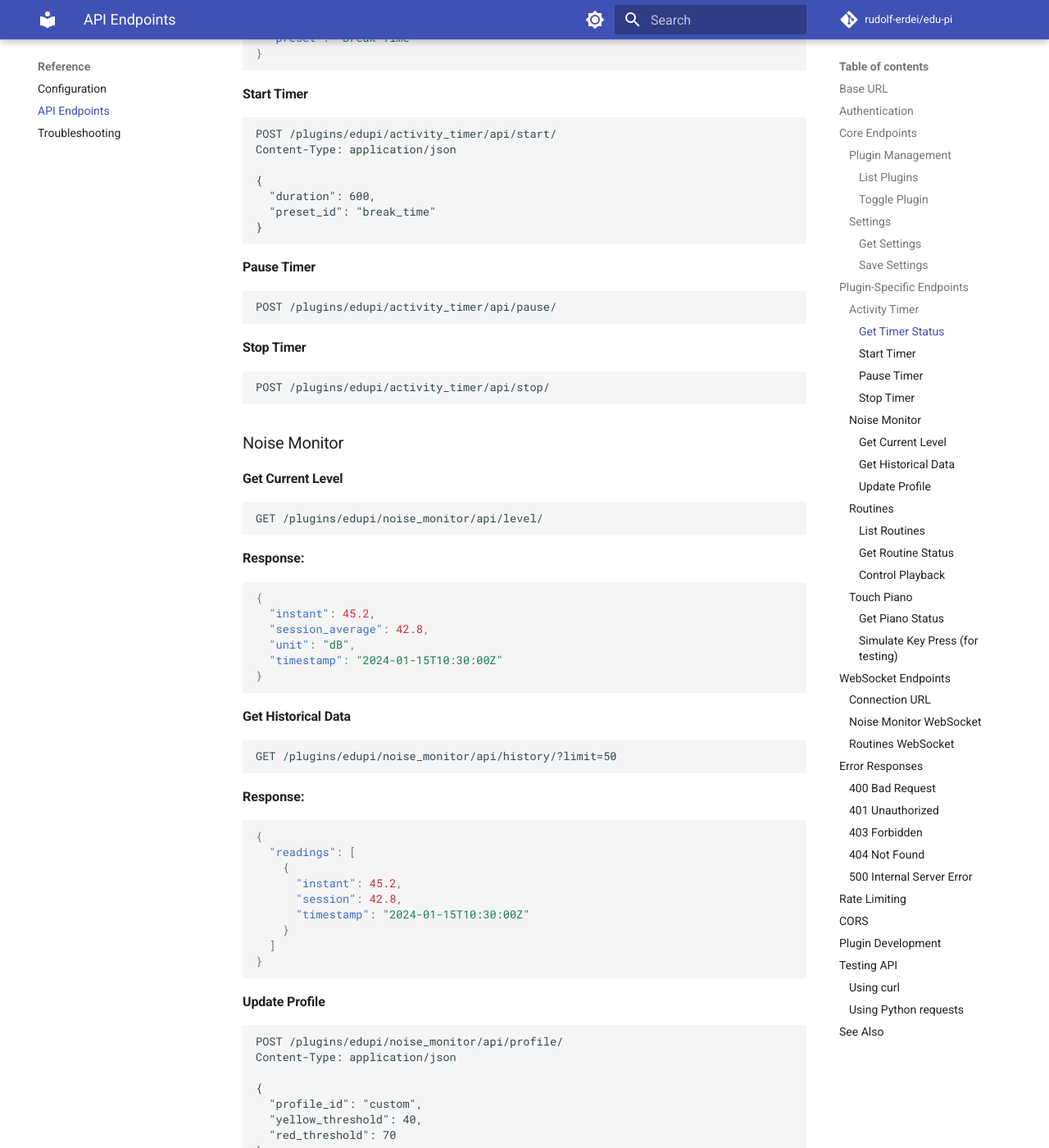
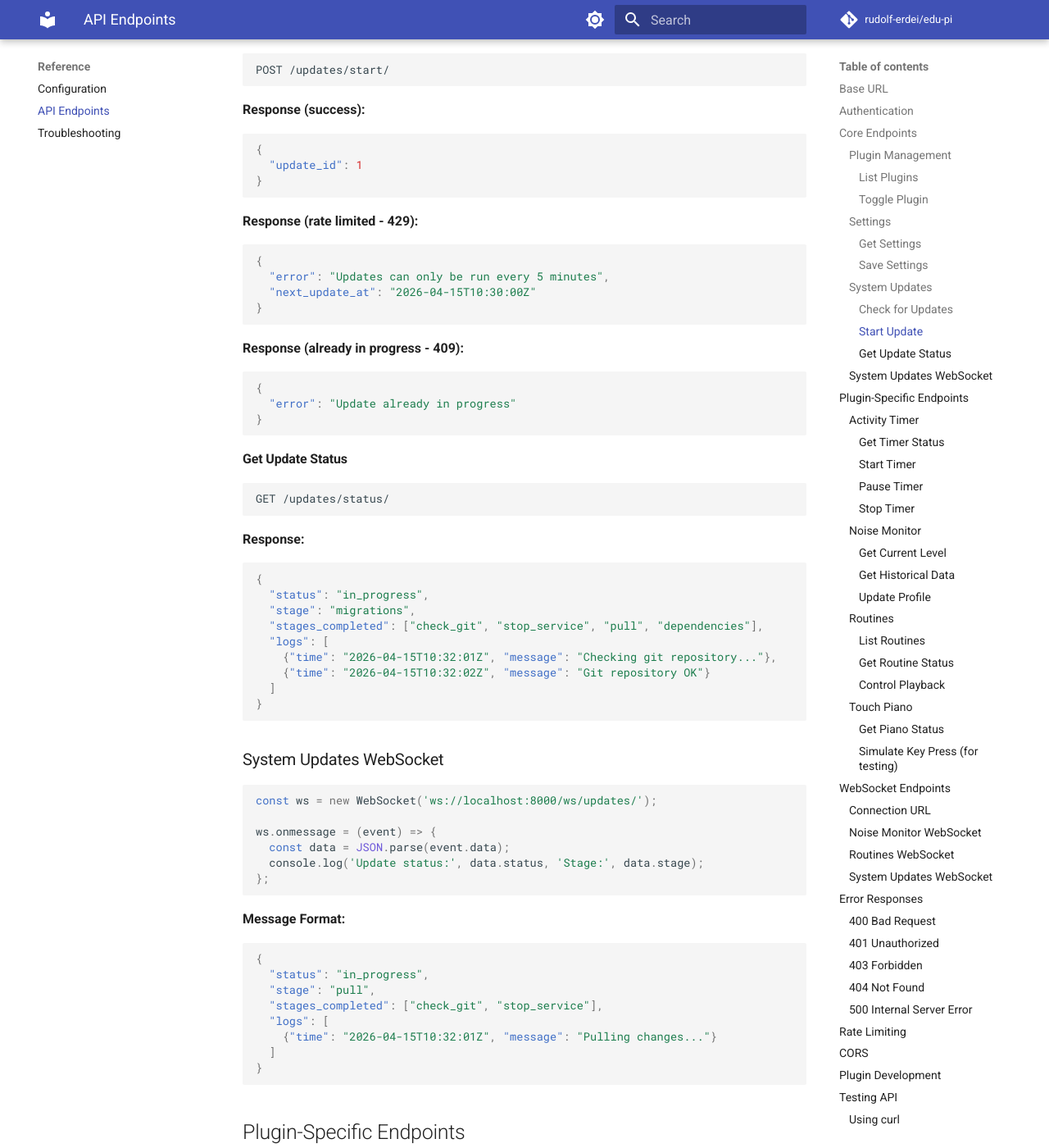
Before and after one commit to rudolf-erdei/edu-pi, an MkDocs documentation site: the page built from docs/reference/api.md, in a window 1280 px wide and 1400 px high, scrolled down 2264 px. Shown: the whole window at 82% size. Built offline with MkDocs 1.6.1 and Material for MkDocs 9.7.7, drawn with Linux system fonts in a browser that asks for light colours; comment, search, counter and statistics services are not loaded; some of the changed text lies outside the part shown.

Commit message:
docs update

````diff
--- a/docs/reference/api.md
+++ b/docs/reference/api.md
@@ -84,6 +84,93 @@ Content-Type: application/json
     "default_duration": 15,
     "led_brightness": 80
   }
+}
+```
+
+### System Updates
+
+#### Check for Updates
+
+```http
+GET /updates/check/
+```
+
+**Response:**
+```json
+{
+  "available": true,
+  "commits": ["abc123 Fix bug", "def456 Add feature"],
+  "current_version": "v1.2.3"
+}
+```
+
+#### Start Update
+
+```http
+POST /updates/start/
+```
+
+**Response (success):**
+```json
+{
+  "update_id": 1
+}
+```
+
+**Response (rate limited - 429):**
+```json
+{
+  "error": "Updates can only be run every 5 minutes",
+  "next_update_at": "2026-04-15T10:30:00Z"
+}
+```
+
+**Response (already in progress - 409):**
+```json
+{
+  "error": "Update already in progress"
+}
+```
+
+#### Get Update Status
+
+```http
+GET /updates/status/
+```
+
+**Response:**
+```json
+{
+  "status": "in_progress",
+  "stage": "migrations",
+  "stages_completed": ["check_git", "stop_service", "pull", "dependencies"],
+  "logs": [
+    {"time": "2026-04-15T10:32:01Z", "message": "Checking git repository..."},
+    {"time": "2026-04-15T10:32:02Z", "message": "Git repository OK"}
+  ]
+}
+```
+
+### System Updates WebSocket
+
+```javascript
+const ws = new WebSocket('ws://localhost:8000/ws/updates/');
+
+ws.onmessage = (event) => {
+  const data = JSON.parse(event.data);
+  console.log('Update status:', data.status, 'Stage:', data.stage);
+};
+```
+
+**Message Format:**
+```json
+{
+  "status": "in_progress",
+  "stage": "pull",
+  "stages_completed": ["check_git", "stop_service"],
+  "logs": [
+    {"time": "2026-04-15T10:32:01Z", "message": "Pulling changes..."}
+  ]
 }
 ```
 
@@ -311,6 +398,31 @@ ws.onmessage = (event) => {
 - `playback_state`: Play/pause/stop updates
 - `sync`: Full state sync
 
+### System Updates WebSocket
+
+```javascript
+const ws = new WebSocket('ws://localhost:8000/ws/updates/');
+
+ws.onmessage = (event) => {
+  const data = JSON.parse(event.data);
+  if (data.status === 'completed') {
+    console.log('Update complete!');
+  }
+};
+```
+
+**Message Format:**
+```json
+{
+  "status": "in_progress|completed|failed",
+  "stage": "pull",
+  "stages_completed": ["check_git", "stop_service"],
+  "logs": [
+    {"time": "2026-04-15T10:32:01Z", "message": "Pulling changes..."}
+  ]
+}
+```
+
 ## Error Responses
 
 ### 400 Bad Request
````
Also changed, not shown: docs/developer/structure.md (+7 -0 lines), docs/developer/websocket.md (+1 -0 lines), docs/teacher/settings.md (+62 -0 lines).
